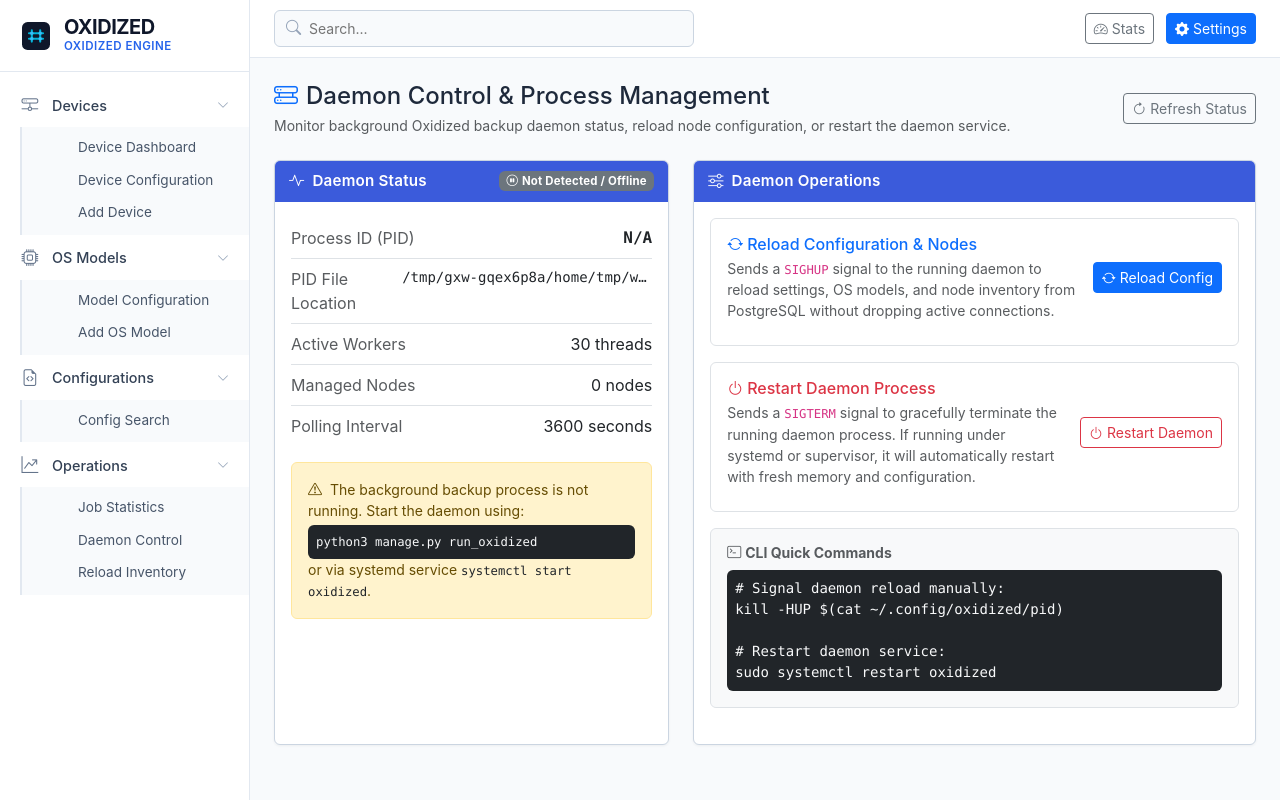
After one commit to devdog1/configlogger, a Django app: page /daemon in a window 1280 px wide. The commit adds this page. Run offline with Django 5.2, Linux system fonts and the light colour scheme; the visitor is signed in with stand-in values (Sample User, id 1); data that the repository does not hold is empty; some libraries are stand-ins or nearby versions.

Commit message:
Add daemon control, reload from web UI & production docs
Co-authored-by: devdog1 <10189540+devdog1@users.noreply.github.com>

```diff
--- a/oxidized_project/urls.py
+++ b/oxidized_project/urls.py
@@ -19,6 +19,15 @@ urlpatterns = [
     path('nodes/stats.json', views.stats_view, name='stats_view_json'),
     path('reload', views.reload_nodes, name='reload_nodes'),
     path('reload.json', views.reload_nodes, name='reload_nodes_json'),
+
+    # Daemon Management & Process Control
+    path('daemon', views.daemon_control_view, name='daemon_control'),
+    path('daemon/status', views.daemon_status_api, name='daemon_status_api'),
+    path('daemon/status.json', views.daemon_status_api, name='daemon_status_api_json'),
+    path('daemon/reload', views.daemon_reload_view, name='daemon_reload'),
+    path('daemon/reload.json', views.daemon_reload_view, name='daemon_reload_json'),
+    path('daemon/restart', views.daemon_restart_view, name='daemon_restart'),
+    path('daemon/restart.json', views.daemon_restart_view, name='daemon_restart_json'),
 
     path('node/show/<str:node>', views.node_show, name='node_show'),
     path('node/show/<str:node>.json', views.node_show, name='node_show_json'),
--- a/oxidized_web/templates/oxidized_web/base.html
+++ b/oxidized_web/templates/oxidized_web/base.html
@@ -108,6 +108,7 @@
           <div class="collapse show" id="menu-ops">
             <ul class="ox-submenu">
               <li><a href="/nodes/stats" class="ox-submenu-link">Job Statistics</a></li>
+              <li><a href="{% url 'daemon_control' %}" class="ox-submenu-link">Daemon Control</a></li>
               <li><a href="/reload" class="ox-submenu-link">Reload Inventory</a></li>
             </ul>
           </div>
--- /dev/null
+++ b/oxidized_web/templates/oxidized_web/daemon_control.html
@@ -0,0 +1,127 @@
+{% extends "oxidized_web/base.html" %}
+
+{% block content %}
+<div class="ox-content-header d-flex justify-content-between align-items-center mb-4">
+  <div>
+    <h2 class="h4 mb-1"><i class="bi bi-hdd-rack me-2 text-primary"></i>Daemon Control & Process Management</h2>
+    <p class="text-muted small mb-0">Monitor background Oxidized backup daemon status, reload node configuration, or restart the daemon service.</p>
+  </div>
+  <div class="d-flex gap-2">
+    <a href="{% url 'daemon_control' %}" class="btn btn-sm btn-outline-secondary">
+      <i class="bi bi-arrow-clockwise me-1"></i>Refresh Status
+    </a>
+  </div>
+</div>
+
+{% if messages %}
+<div class="mb-4">
+  {% for message in messages %}
+    <div class="alert alert-{% if message.tags == 'error' %}danger{% else %}{{ message.tags }}{% endif %} alert-dismissible fade show" role="alert">
+      {{ message }}
+      <button type="button" class="btn-close" data-bs-dismiss="alert" aria-label="Close"></button>
+    </div>
+  {% endfor %}
+</div>
+{% endif %}
+
+<div class="row g-4">
+  <!-- Daemon Status Card -->
+  <div class="col-md-6 col-lg-5">
+    <div class="ox-card h-100">
+      <div class="ox-card-header d-flex justify-content-between align-items-center">
+        <span class="ox-card-title"><i class="bi bi-activity me-2"></i>Daemon Status</span>
+        {% if daemon_info.running %}
+          <span class="badge bg-success"><i class="bi bi-check-circle me-1"></i>Running</span>
+        {% else %}
+          <span class="badge bg-secondary"><i class="bi bi-pause-circle me-1"></i>Not Detected / Offline</span>
+        {% endif %}
+      </div>
+      <div class="ox-card-body">
+        <ul class="list-group list-group-flush mb-3">
+          <li class="list-group-item d-flex justify-content-between px-0">
+            <span class="text-muted">Process ID (PID)</span>
+            <span class="font-monospace fw-bold">{{ daemon_info.pid|default:"N/A" }}</span>
+          </li>
+          <li class="list-group-item d-flex justify-content-between px-0">
+            <span class="text-muted">PID File Location</span>
+            <span class="font-monospace small text-truncate" style="max-width: 250px;">{{ daemon_info.pid_file }}</span>
+          </li>
+          <li class="list-group-item d-flex justify-content-between px-0">
+            <span class="text-muted">Active Workers</span>
+            <span>{{ daemon_info.threads|default:"30" }} threads</span>
+          </li>
+          <li class="list-group-item d-flex justify-content-between px-0">
+            <span class="text-muted">Managed Nodes</span>
+            <span>{{ daemon_info.node_count }} nodes</span>
+          </li>
+          <li class="list-group-item d-flex justify-content-between px-0">
+            <span class="text-muted">Polling Interval</span>
+            <span>{{ daemon_info.interval }} seconds</span>
+          </li>
+        </ul>
+
+        {% if not daemon_info.running %}
+        <div class="alert alert-warning small mb-0">
+          <i class="bi bi-exclamation-triangle me-1"></i>
+          The background backup process is not running. Start the daemon using:
+          <code class="d-block mt-1 bg-dark text-light p-2 rounded">python3 manage.py run_oxidized</code>
+          or via systemd service <code class="text-dark">systemctl start oxidized</code>.
+        </div>
+        {% endif %}
+      </div>
+    </div>
+  </div>
+
+  <!-- Actions Card -->
+  <div class="col-md-6 col-lg-7">
+    <div class="ox-card h-100">
+      <div class="ox-card-header">
+        <span class="ox-card-title"><i class="bi bi-sliders me-2"></i>Daemon Operations</span>
+      </div>
+      <div class="ox-card-body d-flex flex-column gap-3">
+        <!-- Reload Inventory & Config -->
+        <div class="p-3 border rounded">
+          <div class="d-flex justify-content-between align-items-center mb-2">
+            <div>
+              <h5 class="h6 mb-1 text-primary"><i class="bi bi-arrow-repeat me-1"></i>Reload Configuration & Nodes</h5>
+              <p class="text-muted small mb-0">Sends a <code>SIGHUP</code> signal to the running daemon to reload settings, OS models, and node inventory from PostgreSQL without dropping active connections.</p>
+            </div>
+            <form action="{% url 'daemon_reload' %}" method="post" class="ms-3">
+              {% csrf_token %}
+              <button type="submit" class="btn btn-primary btn-sm text-nowrap">
+                <i class="bi bi-arrow-repeat me-1"></i>Reload Config
+              </button>
+            </form>
+          </div>
+        </div>
+
+        <!-- Restart Daemon -->
+        <div class="p-3 border rounded">
+          <div class="d-flex justify-content-between align-items-center mb-2">
+            <div>
+              <h5 class="h6 mb-1 text-danger"><i class="bi bi-power me-1"></i>Restart Daemon Process</h5>
+              <p class="text-muted small mb-0">Sends a <code>SIGTERM</code> signal to gracefully terminate the running daemon process. If running under systemd or supervisor, it will automatically restart with fresh memory and configuration.</p>
+            </div>
+            <form action="{% url 'daemon_restart' %}" method="post" class="ms-3" onsubmit="return confirm('Are you sure you want to restart the backup daemon?');">
+              {% csrf_token %}
+              <button type="submit" class="btn btn-outline-danger btn-sm text-nowrap">
+                <i class="bi bi-power me-1"></i>Restart Daemon
+              </button>
+            </form>
+          </div>
+        </div>
+
+        <!-- CLI Quick Reference -->
+        <div class="p-3 bg-light border rounded mt-auto">
+          <h6 class="small fw-bold text-muted mb-2"><i class="bi bi-terminal me-1"></i>CLI Quick Commands</h6>
+          <pre class="bg-dark text-light p-2 rounded mb-0 small font-monospace"><code># Signal daemon reload manually:
+kill -HUP $(cat ~/.config/oxidized/pid)
+
+# Restart daemon service:
+sudo systemctl restart oxidized</code></pre>
+        </div>
+      </div>
+    </div>
+  </div>
+</div>
+{% endblock %}
--- a/oxidized_web/views.py
+++ b/oxidized_web/views.py
@@ -212,6 +212,25 @@ def node_next(request, node_name=None, group=None, node=None):
         success = n.run()
     return JsonResponse({'node': node_name, 'queued': bool(success)})
 
+def _get_daemon_pid():
+    """Retrieve daemon PID from configured PID file if running."""
+    import os
+    from oxidized.config import Config
+    from oxidized_web.models import OxidizedSetting
+    setting = OxidizedSetting.objects.first()
+    raw_pid_path = getattr(setting, 'pid', None) or os.path.join(Config.ROOT, 'pid')
+    pid_file = os.path.expanduser(str(raw_pid_path))
+    if os.path.exists(pid_file):
+        try:
+            with open(pid_file, 'r', encoding='utf-8') as f:
+                pid = int(f.read().strip())
+            # Check if process is still alive
+            os.kill(pid, 0)
+            return pid, pid_file
+        except Exception:
+            return None, pid_file
+    return None, pid_file
+
 @csrf_exempt
 @login_required(login_url='/admin/login/')
 def reload_nodes(request):
@@ -219,9 +238,145 @@ def reload_nodes(request):
     if not can_user_edit_config(request.user):
         return HttpResponseForbidden("Permission denied: special permission required to alter configuration state.")
 
+    import os, signal
     nodes = get_nodes(force_reload=True)
     nodes.load()
-    return JsonResponse({'status': 'ok', 'reloaded': True, 'count': len(nodes)})
+
+    signaled_daemon = False
+    core = Core.current()
+    if core:
+        core.reload()
+        signaled_daemon = True
+    else:
+        pid, pid_file = _get_daemon_pid()
+        if pid:
+            try:
+                os.kill(pid, signal.SIGHUP)
+                signaled_daemon = True
+            except Exception:
+                signaled_daemon = False
+
+    msg = f"Reloaded {len(nodes)} nodes from PostgreSQL. " + (
+        "Daemon signaled via SIGHUP." if signaled_daemon else "Note: Background daemon was not detected."
+    )
+    if (
+        request.path.endswith('.json')
+        or request.GET.get('format') == 'json'
+        or request.headers.get('x-requested-with') == 'XMLHttpRequest'
+        or request.headers.get('accept') == 'application/json'
+        or 'format=json' in request.META.get('QUERY_STRING', '')
+        or not request.META.get('HTTP_REFERER')
+    ):
+        return JsonResponse({'status': 'ok', 'reloaded': True, 'count': len(nodes), 'signaled_daemon': signaled_daemon})
+
+    from django.contrib import messages
+    messages.success(request, msg)
+    return redirect('daemon_control')
+
+@login_required(login_url='/admin/login/')
+def daemon_control_view(request):
+    """View daemon process status, PID, and trigger config reloads or restarts."""
+    if not can_user_view_node(request.user):
+        return HttpResponseForbidden("Permission denied: You do not have permission to view daemon controls.")
+
+    from oxidized_web.models import OxidizedSetting, Device
+    setting = OxidizedSetting.objects.first()
+    pid, pid_file = _get_daemon_pid()
+    core = Core.current()
+    running = bool(pid is not None or (core and getattr(core, '_running', False)))
+
+    node_count = Device.objects.filter(enabled=True).count()
+    daemon_info = {
+        'running': running,
+        'pid': pid or (os.getpid() if (core and getattr(core, '_running', False)) else None),
+        'pid_file': pid_file,
+        'threads': setting.threads if setting else 30,
+        'interval': setting.interval if setting else 3600,
+        'node_count': node_count,
+    }
+    return render(request, 'oxidized_web/daemon_control.html', {'daemon_info': daemon_info})
+
+@login_required(login_url='/admin/login/')
+def daemon_status_api(request):
+    """API endpoint returning running daemon status and PID in JSON."""
+    pid, pid_file = _get_daemon_pid()
+    core = Core.current()
+    running = bool(pid is not None or (core and getattr(core, '_running', False)))
+    return JsonResponse({
+        'running': running,
+        'pid': pid,
+        'pid_file': pid_file,
+    })
+
+@csrf_exempt
+@login_required(login_url='/admin/login/')
+def daemon_reload_view(request):
+    """Signal the background daemon to reload configuration and node inventory without restarting."""
+    if not can_user_edit_config(request.user):
+        return HttpResponseForbidden("Permission denied: special permission required to reload daemon configuration.")
+
+    import os, signal
+    from django.contrib import messages
+    nodes = get_nodes(force_reload=True)
+    nodes.load()
+
+    signaled = False
+    core = Core.current()
+    if core:
+        core.reload()
+        signaled = True
+    else:
+        pid, pid_file = _get_daemon_pid()
+        if pid:
+            try:
+                os.kill(pid, signal.SIGHUP)
+                signaled = True
+            except Exception as e:
+                messages.error(request, f"Failed to signal daemon PID {pid}: {e}")
+                return redirect('daemon_control')
+
+    if signaled:
+        messages.success(request, f"Successfully signaled daemon to reload config and {len(nodes)} nodes from PostgreSQL (SIGHUP).")
+    else:
+        messages.warning(request, f"Inventory refreshed locally ({len(nodes)} nodes), but no running background daemon was found.")
+
+    if request.path.endswith('.json') or request.GET.get('format') == 'json':
+        return JsonResponse({'status': 'ok', 'reloaded': True, 'signaled': signaled})
+    return redirect('daemon_control')
+
+@csrf_exempt
+@login_required(login_url='/admin/login/')
+def daemon_restart_view(request):
+    """Gracefully terminate running daemon process (SIGTERM) so supervisor/systemd restarts it."""
+    if not can_user_edit_config(request.user):
+        return HttpResponseForbidden("Permission denied: special permission required to restart daemon.")
+
+    import os, signal, time
+    from django.contrib import messages
+
+    core = Core.current()
+    restarted = False
+    if core:
+        core.stop()
+        restarted = True
+    else:
+        pid, pid_file = _get_daemon_pid()
+        if pid:
+            try:
+                os.kill(pid, signal.SIGTERM)
+                restarted = True
+            except Exception as e:
+                messages.error(request, f"Failed to stop daemon PID {pid}: {e}")
+                return redirect('daemon_control')
+
+    if restarted:
+        messages.success(request, "Termination signal (SIGTERM) sent to daemon. If running under systemd or supervisor, the service will restart automatically with fresh configuration.")
+    else:
+        messages.warning(request, "No running daemon process detected to restart.")
+
+    if request.path.endswith('.json') or request.GET.get('format') == 'json':
+        return JsonResponse({'status': 'ok', 'restarted': restarted})
+    return redirect('daemon_control')
 
 @login_required(login_url='/admin/login/')
 def conf_search(request):
--- a/requirements.txt
+++ b/requirements.txt
@@ -4,5 +4,6 @@ pyyaml>=6.0
 paramiko>=3.0
 dulwich>=0.21
 requests>=2.31
+gunicorn>=22.0
 pytest>=8.0
 pytest-django>=4.8
```
Also changed, not shown: oxidized/core.py (+53 -3 lines), oxidized/worker.py (+13 -3 lines), tests/test_core.py (+24 -0 lines), tests/test_web.py (+20 -0 lines), README.md.
